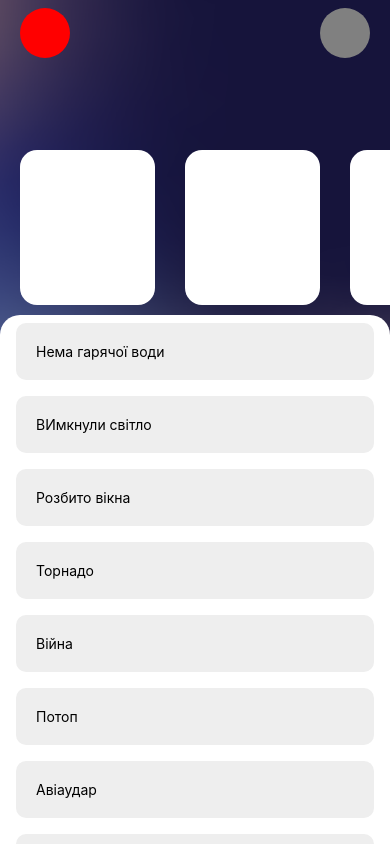
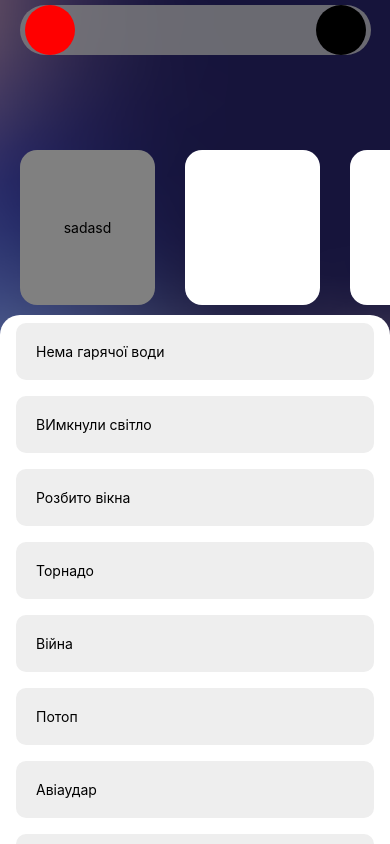
Before and after one commit to Twoia-Kotletochka/ChernihivSmart, a React Native app: screen / in a window 390 px wide. Built offline with nearby package versions, Linux system fonts and the light colour scheme.

Commit message:
app save

```diff
--- a/App.js
+++ b/App.js
@@ -1,8 +1,30 @@
 import React from 'react'
-import { Image, View, StatusBar, ScrollView, StyleSheet, SafeAreaView } from 'react-native'
+import { Text, Image, View, StatusBar, ScrollView, StyleSheet, SafeAreaView, Animated } from 'react-native'
 import News from './components/News'
 
 export default function Main() {
+  let AnimatedOp = new Animated.Value(0);
+
+  const Max = 100;
+  const Min = 10;
+
+  const animateopacityheader = AnimatedOp.interpolate({
+    inputRange: [0, Max - Min],
+    outputRange: ['gray', 'transparent'],
+    extrapolate: 'clamp'
+  });
+
+  const animateopacityprofil = AnimatedOp.interpolate({
+    inputRange: [0, Max - Min],
+    outputRange: ['red', 'transparent'],
+    extrapolate: 'clamp'
+  });
+
+  const animateopacityweather = AnimatedOp.interpolate({
+    inputRange: [0, Max - Min],
+    outputRange: ['black', 'transparent'],
+    extrapolate: 'clamp'
+  });
 
   return (
     <SafeAreaView style={styles.container}>
@@ -14,13 +36,23 @@ export default function Main() {
 
       <ScrollView
         scrollEventThrottle={16}
-        style={{ paddingTop: 150 }}
+        style={styles.scrollview_vertical}
+        onScroll={Animated.event(
+          [{ nativeEvent: { contentOffset: { y: AnimatedOp } } }],
+          { useNativeDriver: false }
+        )}
       >
+
         <ScrollView
           horizontal={true}
           style={styles.scrollview_horizontal}
         >
-          <View style={styles.card}></View>
+          <Animated.View style={[styles.card, {
+            backgroundColor: animateopacityheader
+          }]}>
+
+            <Text>sadasd</Text>
+          </Animated.View>
 
           <View style={styles.card}></View>
 
@@ -34,42 +66,53 @@ export default function Main() {
         <View style={styles.view_news}>
           <News />
         </View>
+      </ScrollView>
 
-      </ScrollView>
+      <Animated.View
+        style={[{
+          width: '90%',
+          height: 50,
+          marginTop: 5,
+          position: 'absolute',
+          backgroundColor: 'gray',
+          opacity: 0.8,
+          borderRadius: 50,
+        },
+        { backgroundColor: animateopacityheader }]}>
+
+      </Animated.View>
 
       <View
         style={{
-          width: '100%',
-          height: '6%',
-          marginTop: '2%',
+          width: '90%',
+          marginTop: 5,
           flexDirection: 'row',
           alignContent: 'center',
           justifyContent: 'space-between',
           backgroundColor: 'transparent',
-          position: 'absolute'
+          position: 'absolute',
         }}
       >
-        <View
-          style={{
+        <Animated.View
+          style={[{
             backgroundColor: 'red',
             width: 50,
             height: 50,
-            marginLeft: 20,
-            borderRadius: 100
-          }}
-        ></View>
+            marginLeft: 5,
+            borderRadius: 100,
+          }, { backgroundColor: animateopacityprofil }]}
+        ></Animated.View>
 
-        <View
-          style={{
-            backgroundColor: 'gray',
+        <Animated.View
+          style={[{
+            backgroundColor: 'black',
             width: 50,
             height: 50,
-            marginRight: 20,
-            borderRadius: 100
-          }}
-        ></View>
+            marginRight: 5,
+            borderRadius: 100,
+          }, { backgroundColor: animateopacityweather }]}
+        ></Animated.View>
       </View>
-
 
 
       <StatusBar
@@ -78,22 +121,29 @@ export default function Main() {
         backgroundColor="#4BB5F5"
       />
     </SafeAreaView>
-
   );
 }
 
 const styles = StyleSheet.create({
   container: {
     flex: 1,
-    alignContent: 'center'
+    alignItems: 'center'
   },
   view_news: {
     borderTopLeftRadius: 20,
     borderTopRightRadius: 20,
     backgroundColor: 'white',
-    paddingBottom: 80
+    paddingBottom: 500
   },
   scrollview_horizontal: {
+    height: '100%',
+    width: '100%',
+    marginTop: 150,
+  },
+  scrollview_vertical: {
+
+    width: '100%',
+    height: '100%',
 
   },
   card: {
```
Also changed, not shown: 1 other file (tests, documents, lock files or other folders).
